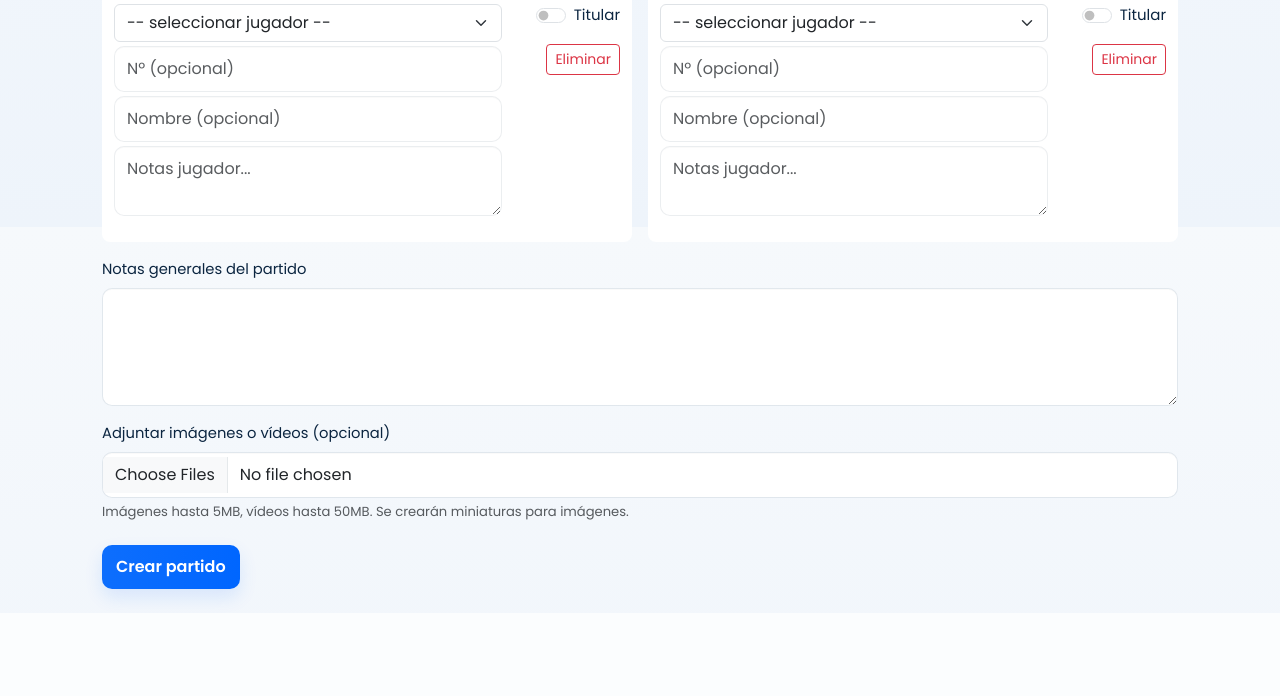
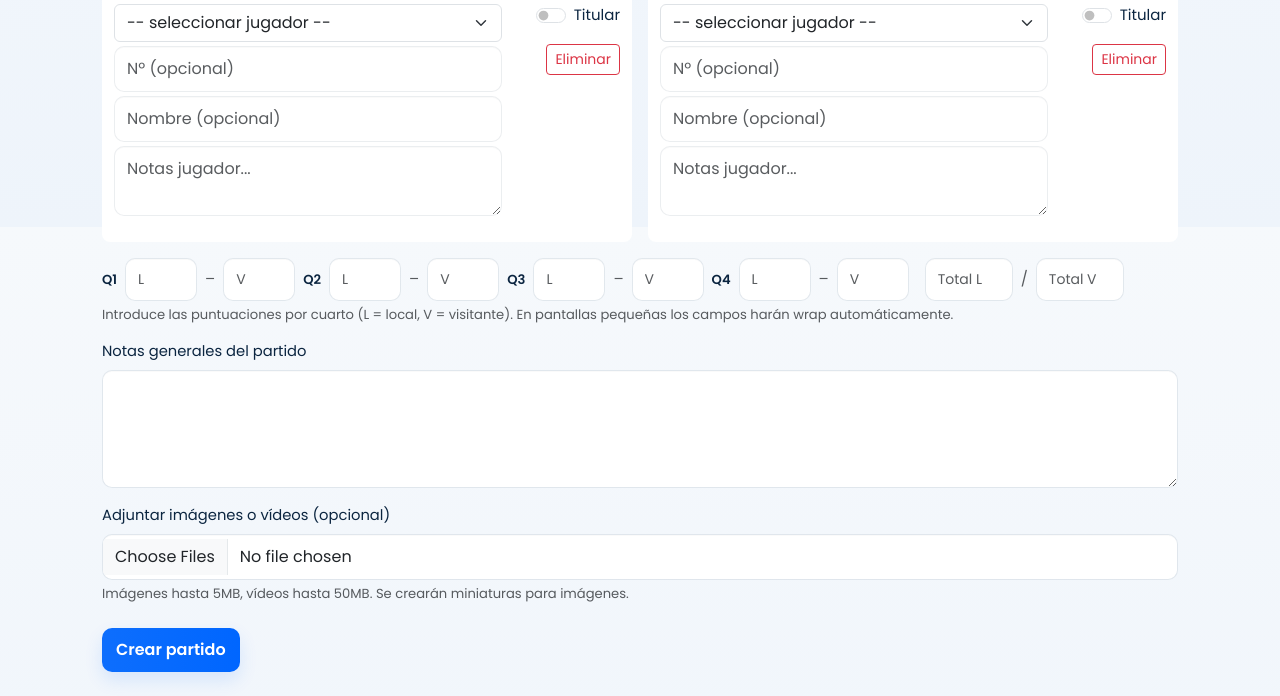
Before and after one commit to jesusv1967/scouting, a PHP site: page /add_match.php in a window 1280 px wide. Shown: the part 1373-2069 px from the top of the page. Before the commit the page ends 1980 px from the top, so only its background shows below. Run offline with PHP 8.4, Linux system fonts and the light colour scheme; the visitor is signed in with stand-in values (Sample User, id 1); tables that the repository leaves empty or names only in its code hold one stand-in row (values such as "Sample post").

Commit message:
Poniendo tanteo cuartos

```diff
--- a/public/add_match.php
+++ b/public/add_match.php
@@ -575,6 +575,44 @@ $csrf = csrf_token();
 <?php
 // === FIN BLOQUE JUGADORES ===
 ?>
+<?php
+// Compacto: inputs por cuartos en una sola línea (4 cuartos por defecto)
+$quarters_existing = $quarters_existing ?? [];
+$default_quarters = 4;
+?>
+<div class="mb-3">
+  <label class="form-label visually-hidden">Puntuaciones por cuartos</label>
+  <div class="d-flex flex-wrap align-items-center gap-2">
+    <?php for ($i = 0; $i < $default_quarters; $i++):
+      $h = isset($quarters_existing[$i]['home']) ? $quarters_existing[$i]['home'] : '';
+      $a = isset($quarters_existing[$i]['away']) ? $quarters_existing[$i]['away'] : '';
+    ?>
+      <div class="d-flex align-items-center gap-1">
+        <span class="small fw-semibold me-1">Q<?= $i+1 ?></span>
+        <input type="number" min="0" name="home_q[]" class="form-control form-control-sm" style="width:72px" placeholder="L" value="<?= htmlspecialchars($h) ?>" aria-label="Q<?= $i+1 ?> Local">
+        <span class="text-muted mx-1">–</span>
+        <input type="number" min="0" name="away_q[]" class="form-control form-control-sm" style="width:72px" placeholder="V" value="<?= htmlspecialchars($a) ?>" aria-label="Q<?= $i+1 ?> Visitante">
+      </div>
+    <?php endfor; ?>
+
+    <!-- Totales / override compactos -->
+    <div class="d-flex align-items-center gap-1 ms-2">
+      <input type="number" name="home_score_override" class="form-control form-control-sm" style="width:88px" placeholder="Total L" value="<?= htmlspecialchars($matchToEdit['home_score'] ?? '') ?>" aria-label="Puntuación total local (override)">
+      <span class="text-muted mx-1">/</span>
+      <input type="number" name="away_score_override" class="form-control form-control-sm" style="width:88px" placeholder="Total V" value="<?= htmlspecialchars($matchToEdit['away_score'] ?? '') ?>" aria-label="Puntuación total visitante (override)">
+    </div>
+  </div>
+
+  <div class="form-text small mt-1">Introduce las puntuaciones por cuarto (L = local, V = visitante). En pantallas pequeñas los campos harán wrap automáticamente.</div>
+</div>
+
+
+
+
+
+
+
+
 
     <!-- Notas generales -->
     <div class="mb-3">
```
